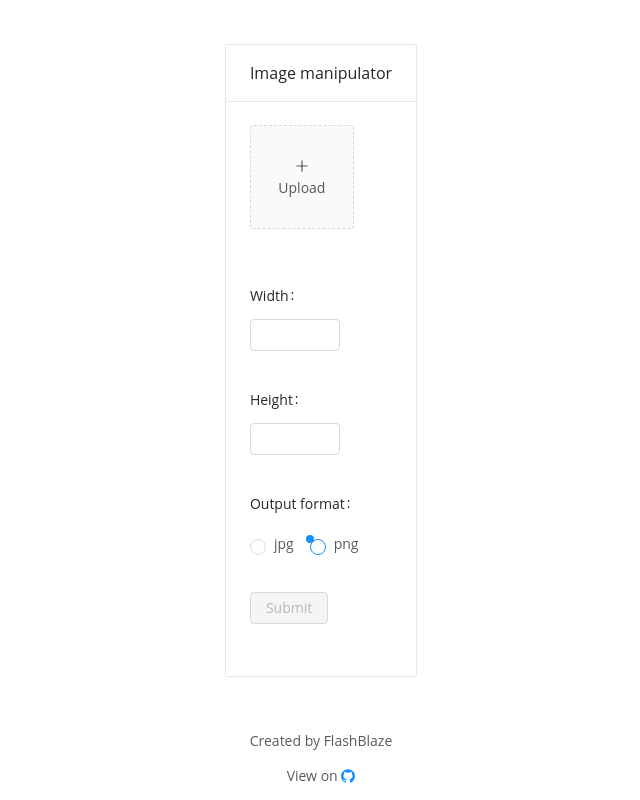
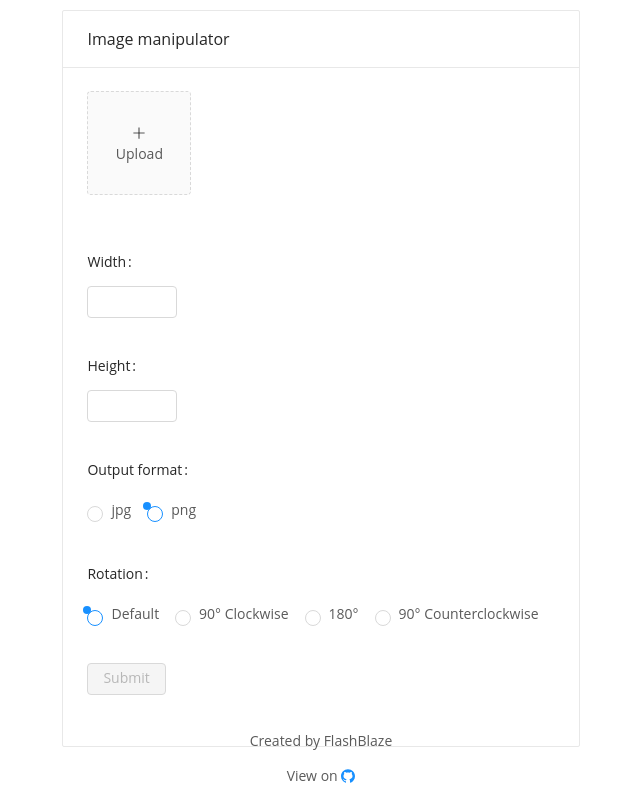
Before and after one commit to flashblaze/image-manipulation, a Next.js app: page / in a window 1280 px wide. Shown: the whole page, without its empty margins (319-959 px from the left). Built offline with nearby package versions, Linux system fonts and the light colour scheme.

Commit message:
Added image rotation, and edited README

```diff
--- a/pages/index.js
+++ b/pages/index.js
@@ -18,6 +18,7 @@ const Index = () => {
   const [form] = Form.useForm();
 
   const beforeUpload = file => {
+    setLoading(true);
     const formData = new FormData();
     formData.append('file', file);
     setSingleImage(file);
@@ -55,6 +56,7 @@ const Index = () => {
     formData.append('width', values.width);
     formData.append('height', values.height);
     formData.append('imageFormat', values.imageFormat);
+    formData.append('rotationAngle', values.rotationAngle);
 
     setUploading(true);
 
@@ -104,7 +106,7 @@ const Index = () => {
         <Form
           onFinish={submitForm}
           form={form}
-          initialValues={{ imageFormat: 'png' }}>
+          initialValues={{ imageFormat: 'png', rotationAngle: 0 }}>
           <Form.Item name="uploadFile">
             <Upload
               accept=".png,.jpeg,.jpg"
@@ -133,6 +135,15 @@ const Index = () => {
             </Radio.Group>
           </Form.Item>
 
+          <Form.Item name="rotationAngle" label="Rotation">
+            <Radio.Group>
+              <Radio value={0}>Default</Radio>
+              <Radio value={90}>90° Clockwise</Radio>
+              <Radio value={180}>180°</Radio>
+              <Radio value={270}>90° Counterclockwise</Radio>
+            </Radio.Group>
+          </Form.Item>
+
           <Form.Item>
             <Button
               className="submitButton"
```
Also changed, not shown: server.js (+15 -10 lines), 1 other file (tests, documents, lock files or other folders).
